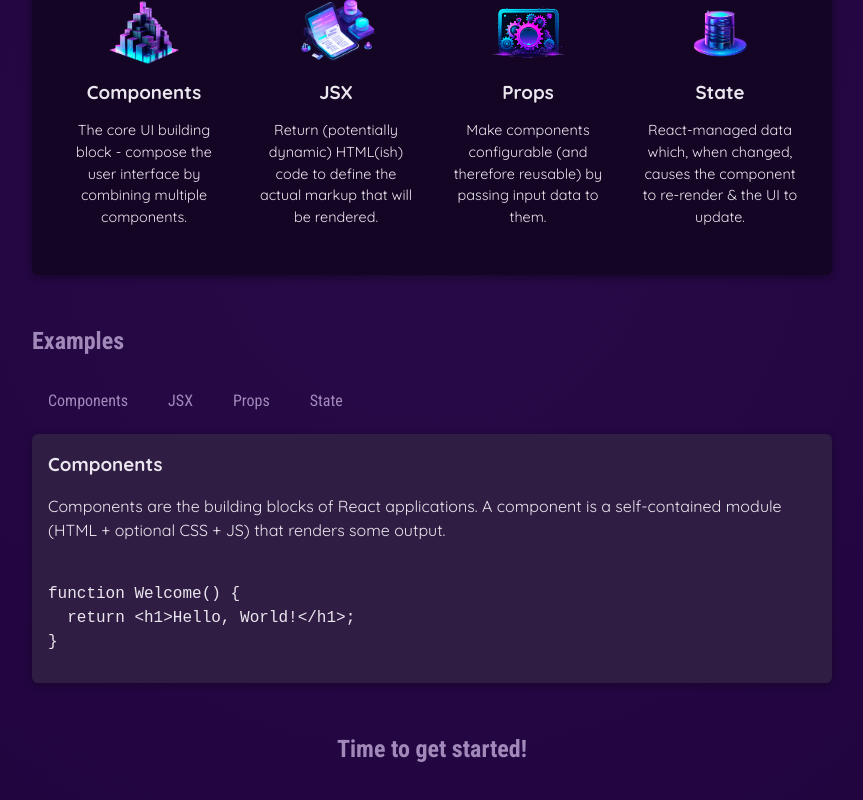
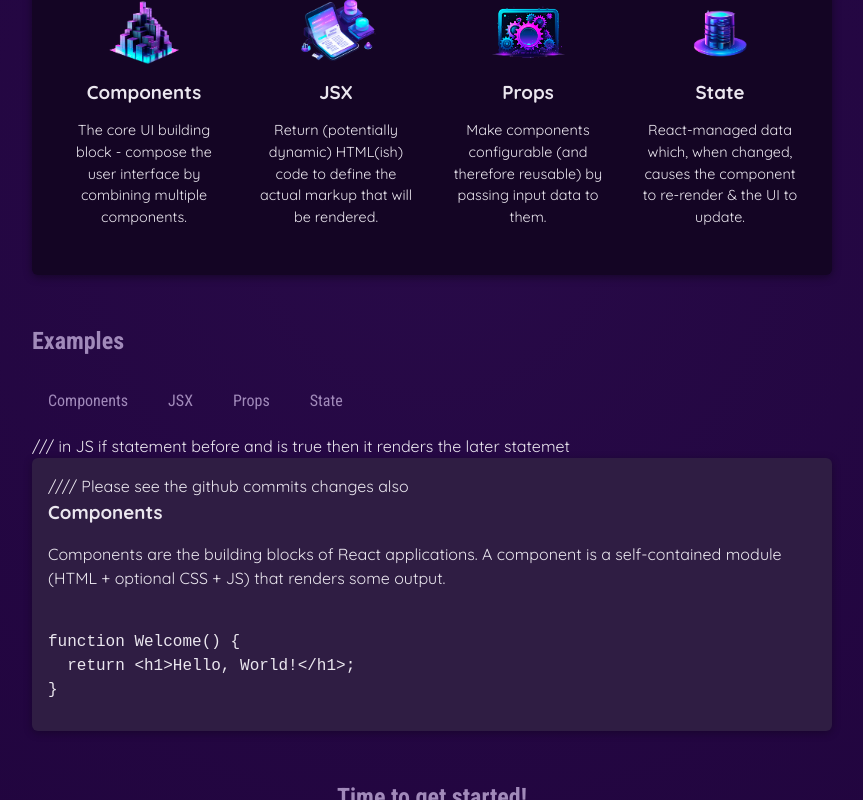
Before and after one commit to AnujKumarSingh-Code/React-Guide, a React (Vite) app: page / in a window 1280 px wide. Both pictures are taken after a click on the button "Components". Shown: the part 424-1224 px from the top of the page, without its empty margins (208-1071 px from the left). Built offline with nearby package versions, Linux system fonts and the light colour scheme.

Commit message:
Adding conditional rendering

```diff
--- a/src/App.jsx
+++ b/src/App.jsx
@@ -12,7 +12,7 @@
 
 
 function App() {
-  const [ selectedTopic , setSelectedTopic ] = useState('components');
+  const [ selectedTopic , setSelectedTopic ] = useState();
 
   function handleSelect(selectedButton) {
     setSelectedTopic(selectedButton);
@@ -57,7 +57,8 @@
           <TabButton onSelect={() => handleSelect("props")}>Props</TabButton>
           <TabButton onSelect={() => handleSelect("state")}>State</TabButton>
         </menu>
-        <div id="tab-content">
+        {!selectedTopic && (<p>Please select a topic</p>) } /// in JS if statement before and is true then it renders the later statemet
+        {selectedTopic ? (<div id="tab-content">            //// Please see the github commits changes also
           <h3>{EXAMPLES[selectedTopic].title}</h3>
           <p>{EXAMPLES[selectedTopic].description}</p>
           <pre>
@@ -65,7 +66,9 @@
             {EXAMPLES[selectedTopic].code}
             </code>
           </pre>
-        </div>
+        </div>) : null}
+
+
        </section>
 
         <h2>Time to get started!</h2>
```
